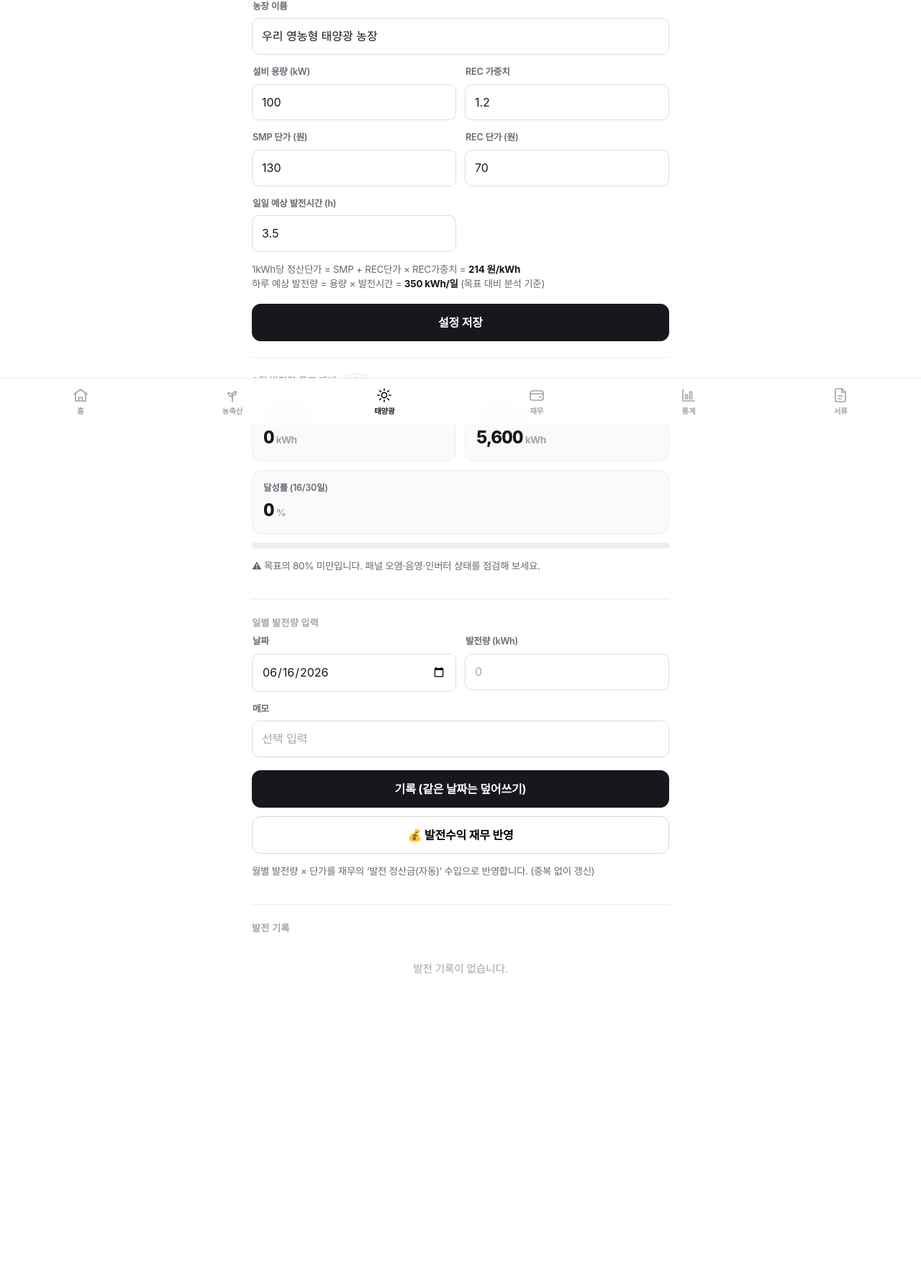
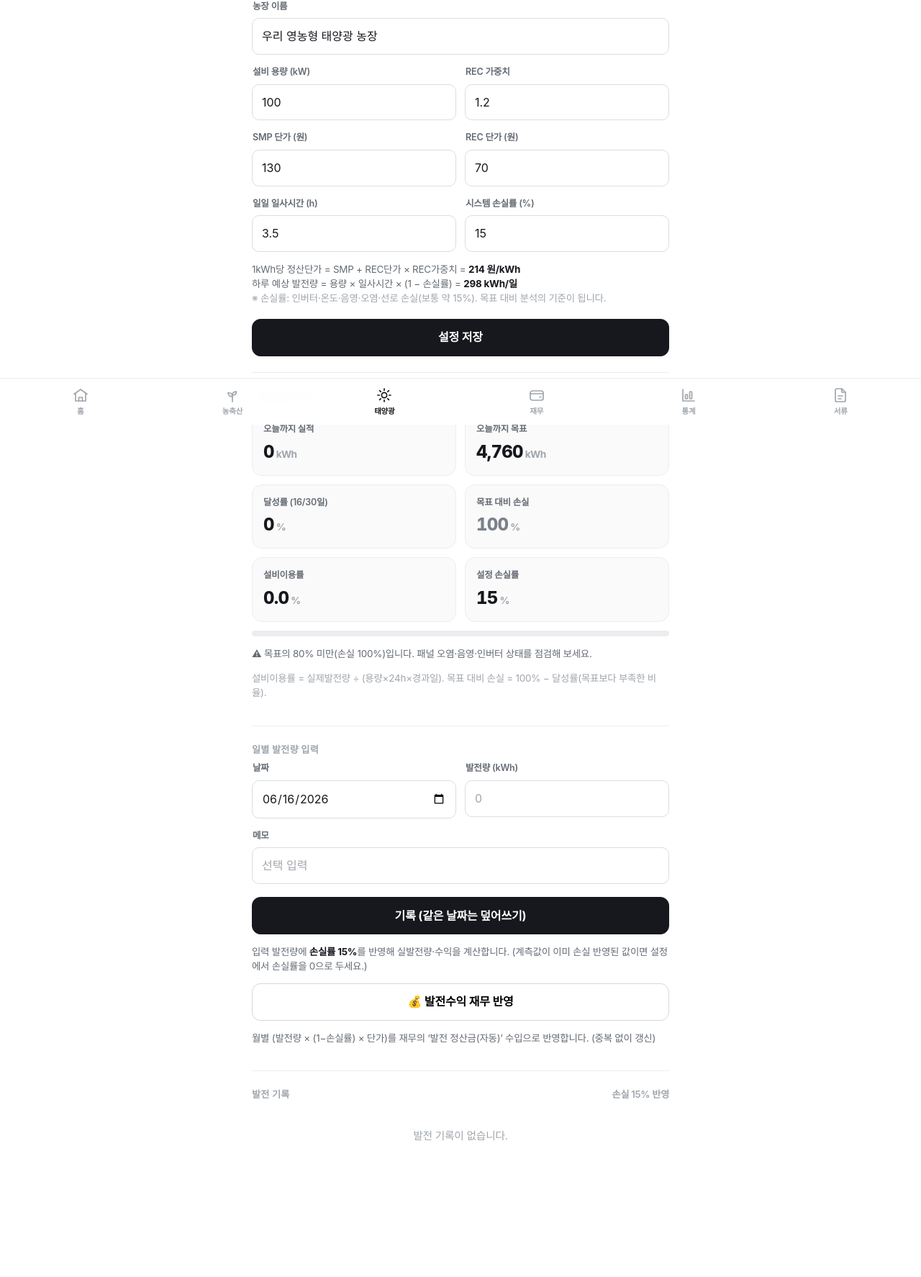
Before and after one commit to Kozyma/Cow, a Flask app: page /solar in a window 1280 px wide. Shown: the part 210-1984 px from the top of the page at 72% size. Before the commit the page ends 1563 px from the top, so only its background shows below. Run offline with Flask 3, Linux system fonts and the light colour scheme.

Commit message:
V1.2 — 태양광 손실률 반영·발전기록 수정
- 발전량 입력 시 손실률 반영: 실발전량=입력×(1−손실률), 수익=실발전량×단가
- 수익·재무 반영·통계 모두 손실 반영으로 일관 적용
- 발전 기록 수정 버튼(연필) 추가
- 목표 대비에 설비이용률·목표대비 손실 지표 표시

Co-Authored-By: Claude Opus 4.8 (1M context) <noreply@anthropic.com>

```diff
--- a/templates/solar.html
+++ b/templates/solar.html
@@ -13,10 +13,12 @@
       <label class="fld"><span>REC 가중치</span><input name="rec_weight" type="number" step="any" inputmode="decimal" value="{{ settings['rec_weight'] }}"></label>
       <label class="fld"><span>SMP 단가 (원)</span><input name="smp_price" type="number" step="any" inputmode="decimal" value="{{ settings['smp_price'] }}"></label>
       <label class="fld"><span>REC 단가 (원)</span><input name="rec_price" type="number" step="any" inputmode="decimal" value="{{ settings['rec_price'] }}"></label>
-      <label class="fld"><span>일일 예상 발전시간 (h)</span><input name="daily_yield_hours" type="number" step="any" inputmode="decimal" value="{{ settings['daily_yield_hours'] }}"></label>
+      <label class="fld"><span>일일 일사시간 (h)</span><input name="daily_yield_hours" type="number" step="any" inputmode="decimal" value="{{ settings['daily_yield_hours'] }}"></label>
+      <label class="fld"><span>시스템 손실률 (%)</span><input name="loss_rate" type="number" step="any" inputmode="decimal" value="{{ settings['loss_rate'] }}"></label>
     </div>
     <p class="help">1kWh당 정산단가 = SMP + REC단가 × REC가중치 = <b>{{ '%g'|format(unit_revenue) }} 원/kWh</b><br>
-      하루 예상 발전량 = 용량 × 발전시간 = <b>{{ '{:,.0f}'.format(expected_daily) }} kWh/일</b> (목표 대비 분석 기준)</p>
+      하루 예상 발전량 = 용량 × 일사시간 × (1 − 손실률) = <b>{{ '{:,.0f}'.format(expected_daily) }} kWh/일</b><br>
+      <span style="color:var(--ink-3)">※ 손실률: 인버터·온도·음영·오염·선로 손실(보통 약 15%). 목표 대비 분석의 기준이 됩니다.</span></p>
     <div class="actions"><button class="btn">설정 저장</button></div>
   </form>
 </section>
@@ -29,48 +31,75 @@
       <div class="v num">{{ '{:,.0f}'.format(prog.actual) }}<span class="u">kWh</span></div></div>
     <div class="tile"><div class="k">오늘까지 목표</div>
       <div class="v num">{{ '{:,.0f}'.format(prog.expected) }}<span class="u">kWh</span></div></div>
-    <div class="tile full"><div class="k">달성률 ({{ prog.days }}/{{ prog.total_days }}일)</div>
+    <div class="tile"><div class="k">달성률 ({{ prog.days }}/{{ prog.total_days }}일)</div>
       <div class="v num">{{ '%.0f'|format(prog.ratio) }}<span class="u">%</span></div></div>
+    <div class="tile"><div class="k">목표 대비 손실</div>
+      <div class="v num" style="{{ 'color:var(--out)' if prog.shortfall > 20 }}">{{ '%.0f'|format(prog.shortfall) }}<span class="u">%</span></div></div>
+    <div class="tile"><div class="k">설비이용률</div>
+      <div class="v num">{{ '%.1f'|format(prog.capacity_factor) }}<span class="u">%</span></div></div>
+    <div class="tile"><div class="k">설정 손실률</div>
+      <div class="v num">{{ '%g'|format(prog.loss_rate) }}<span class="u">%</span></div></div>
   </div>
   <div class="prog"><span style="width:{{ [prog.ratio, 100]|min }}%"></span></div>
   {% if prog.status == '저조' %}
-  <p class="help">⚠ 목표의 80% 미만입니다. 패널 오염·음영·인버터 상태를 점검해 보세요.</p>
+  <p class="help">⚠ 목표의 80% 미만(손실 {{ '%.0f'|format(prog.shortfall) }}%)입니다. 패널 오염·음영·인버터 상태를 점검해 보세요.</p>
   {% elif prog.status == '설정필요' %}
-  <p class="help">설비 용량과 ‘일일 예상 발전시간’을 설정하면 목표 대비가 표시됩니다.</p>
+  <p class="help">설비 용량·일사시간·손실률을 설정하면 목표 대비가 표시됩니다.</p>
   {% endif %}
+  <p class="help" style="color:var(--ink-3)">
+    설비이용률 = 실제발전량 ÷ (용량×24h×경과일). 목표 대비 손실 = 100% − 달성률(목표보다 부족한 비율).
+  </p>
 </section>
 
 <section class="sec">
-  <div class="sec-h"><h2>일별 발전량 입력</h2></div>
+  <div class="sec-h"><h2>{{ '발전량 수정' if edit_row else '일별 발전량 입력' }}</h2></div>
   <form method="post" action="{{ url_for('solar_add') }}" class="form">
     <div class="grid">
-      <label class="fld"><span>날짜</span><input name="log_date" type="date" value="{{ today }}"></label>
-      <label class="fld"><span>발전량 (kWh)</span><input name="generation_kwh" type="number" step="any" inputmode="decimal" required placeholder="0"></label>
-      <label class="fld full"><span>메모</span><input name="note" placeholder="선택 입력"></label>
+      <label class="fld"><span>날짜</span>
+        <input name="log_date" type="date" value="{{ edit_row['log_date'] if edit_row else today }}"></label>
+      <label class="fld"><span>발전량 (kWh)</span>
+        <input name="generation_kwh" type="number" step="any" inputmode="decimal" required placeholder="0"
+               value="{{ '%g'|format(edit_row['generation_kwh']) if edit_row else '' }}"></label>
+      <label class="fld full"><span>메모</span>
+        <input name="note" placeholder="선택 입력" value="{{ edit_row['note'] if edit_row and edit_row['note'] else '' }}"></label>
     </div>
     <div class="actions">
-      <button class="btn">기록 (같은 날짜는 덮어쓰기)</button>
+      <button class="btn">{{ '수정 저장' if edit_row else '기록 (같은 날짜는 덮어쓰기)' }}</button>
+      {% if edit_row %}<a class="btn sec" href="{{ url_for('solar') }}">취소</a>{% endif %}
     </div>
   </form>
+  {% if loss_rate %}
+  <p class="help">입력 발전량에 <b>손실률 {{ '%g'|format(loss_rate) }}%</b>를 반영해 실발전량·수익을 계산합니다.
+    (계측값이 이미 손실 반영된 값이면 설정에서 손실률을 0으로 두세요.)</p>
+  {% endif %}
   <form method="post" action="{{ url_for('solar_sync') }}" class="actions" style="margin-top:12px">
     <button class="btn line">💰 발전수익 재무 반영</button>
   </form>
-  <p class="help">월별 발전량 × 단가를 재무의 ‘발전 정산금(자동)’ 수입으로 반영합니다. (중복 없이 갱신)</p>
+  <p class="help">월별 (발전량 × (1−손실률) × 단가)를 재무의 ‘발전 정산금(자동)’ 수입으로 반영합니다. (중복 없이 갱신)</p>
 </section>
 
 <section class="sec">
-  <div class="sec-h"><h2>발전 기록</h2></div>
+  <div class="sec-h"><h2>발전 기록</h2><span class="count">손실 {{ '%g'|format(loss_rate) }}% 반영</span></div>
   <div class="list">
     {% for r in rows %}
     <div class="li"><span class="dot sun"></span>
       <div class="m">
         <div class="t num">{{ '%g'|format(r['generation_kwh']) }} <span class="d" style="display:inline">kWh</span></div>
-        <div class="d">{{ r['log_date'] }}{% if r['note'] %} · {{ r['note'] }}{% endif %}</div>
+        <div class="d">{{ r['log_date'] }}
+          {%- if loss_rate %} · 실 {{ '%.1f'|format(r['net_kwh']) }}kWh{% endif %}
+          {%- if r['note'] %} · {{ r['note'] }}{% endif %}</div>
       </div>
       <div class="x num">{{ won(r['revenue']) }}<span class="u">원</span></div>
       <div class="act">
+        <a class="ibtn" href="{{ url_for('solar', edit=r['id']) }}#" aria-label="수정">
+          <svg viewBox="0 0 24 24"><path d="M12 20h9"/><path d="M16.5 3.5a2.1 2.1 0 0 1 3 3L7 19l-4 1 1-4Z"/></svg>
+        </a>
         <form method="post" action="{{ url_for('solar_delete', row_id=r['id']) }}"
-              onsubmit="return confirm('이 기록을 삭제할까요?');"><button class="mini del">삭제</button></form>
+              onsubmit="return confirm('이 기록을 삭제할까요?');">
+          <button class="ibtn del" aria-label="삭제">
+            <svg viewBox="0 0 24 24"><path d="M4 7h16M9 7V5a1 1 0 0 1 1-1h4a1 1 0 0 1 1 1v2M6 7l1 13a1 1 0 0 0 1 1h8a1 1 0 0 0 1-1l1-13"/></svg>
+          </button>
+        </form>
       </div>
     </div>
     {% else %}
--- a/web_app.py
+++ b/web_app.py
@@ -505,10 +505,13 @@ def solar():
     enriched = [
         dict(id=r["id"], log_date=r["log_date"],
              generation_kwh=r["generation_kwh"],
+             net_kwh=db.solar_net_kwh(r["generation_kwh"]),
              revenue=db.solar_revenue(r["generation_kwh"]),
              note=r["note"] or "")
         for r in rows
     ]
+    edit_id = request.args.get("edit", type=int)
+    edit_row = db.get_solar(edit_id) if edit_id else None
     settings = dict(
         capacity_kw=db.get_setting("capacity_kw", "100"),
         smp_price=db.get_setting("smp_price", "130"),
@@ -516,6 +519,7 @@ def solar():
         rec_weight=db.get_setting("rec_weight", "1.2"),
         farm_name=db.get_setting("farm_name", ""),
         daily_yield_hours=db.get_setting("daily_yield_hours", "3.5"),
+        loss_rate=db.get_setting("loss_rate", "15"),
     )
     now = datetime.now()
     prog = db.solar_month_progress(now.year, now.month, days_elapsed=now.day)
@@ -523,7 +527,7 @@ def solar():
         "solar.html", rows=enriched, settings=settings,
         unit_revenue=db.solar_unit_revenue(),
         prog=prog, expected_daily=db.solar_expected_daily(),
-        month=now.month,
+        month=now.month, edit_row=edit_row, loss_rate=db.solar_loss_rate(),
     )
 
 
@@ -535,6 +539,7 @@ def solar_settings():
     db.set_setting("rec_price", _num("rec_price", 70))
     db.set_setting("rec_weight", _num("rec_weight", 1.2))
     db.set_setting("daily_yield_hours", _num("daily_yield_hours", 3.5))
+    db.set_setting("loss_rate", _num("loss_rate", 15))
     flash("발전 설비 설정을 저장했습니다.", "ok")
     return redirect(url_for("solar"))
 
```
Also changed, not shown: database.py (+37 -8 lines).
